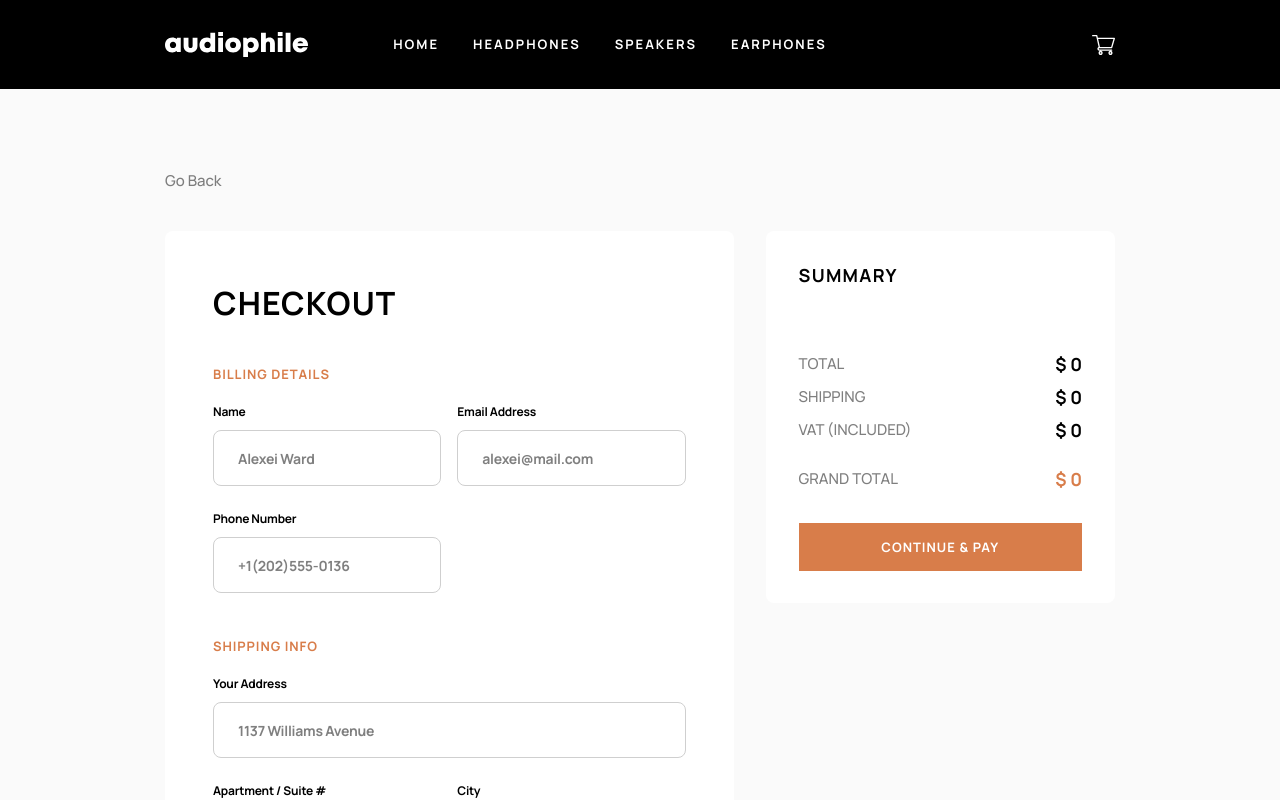
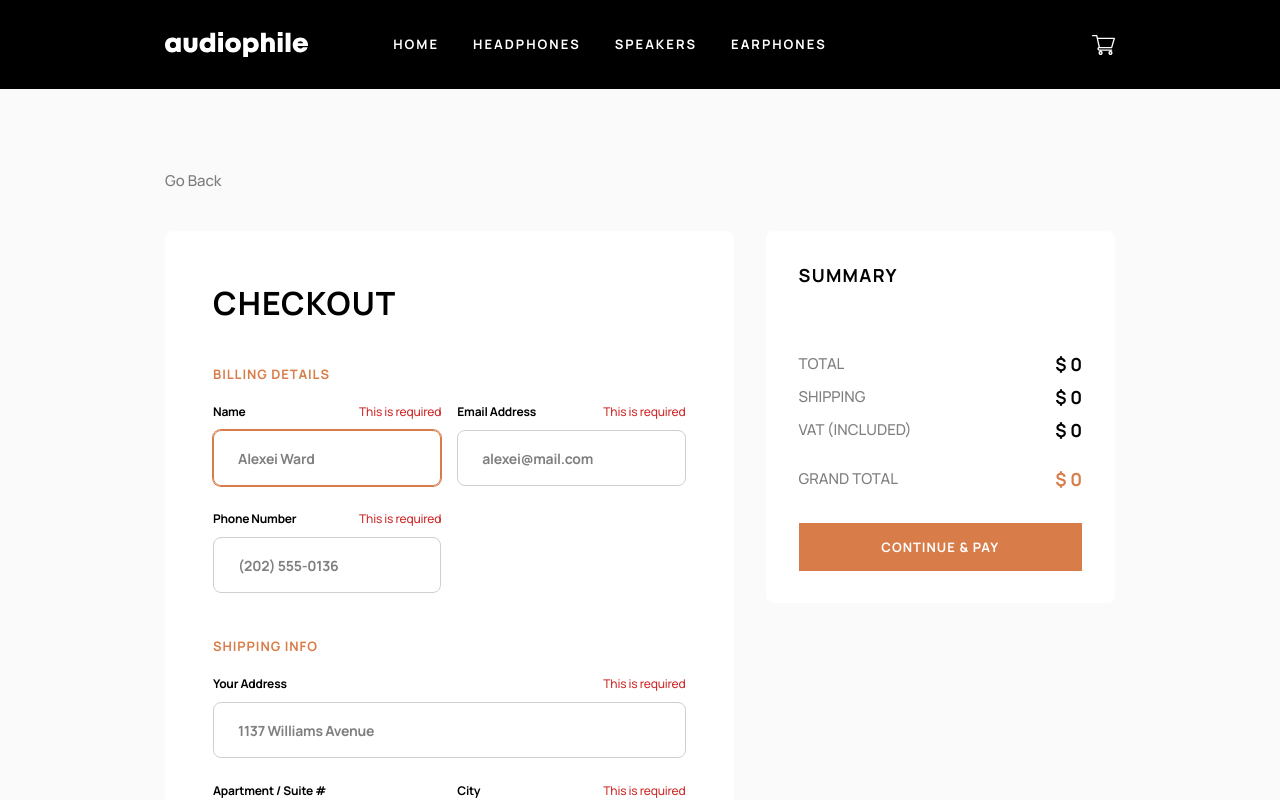
Before and after one commit to BlackiePearlJoobi/audiophile-ecommerce-website, a Next.js app: page /checkout in a window 1280 px wide. Both pictures are taken after a click on the button "CONTINUE & PAY". Shown: the top 800 px of the page. Built offline with nearby package versions, Linux system fonts and the light colour scheme.

Commit message:
Implemented form validation

```diff
--- a/app/checkout/page.tsx
+++ b/app/checkout/page.tsx
@@ -1,16 +1,47 @@
 "use client";
 
 import React from "react";
-import { useState, useEffect } from "react";
+import { useState, useEffect, useRef } from "react";
+import { useForm } from "react-hook-form";
 import { useCart } from "../CartContext";
+import { FormValues } from "../types/product";
 import GoBackButton from "../components/GoBackButton";
 import Summary from "../components/Summary";
 import PaymentMethod from "../components/PaymentMethod";
 import Confirmation from "../components/Confirmation";
+import USStates from "../components/USStates";
 
 const Checkout = () => {
   const { clearCart } = useCart();
+  const formRef = useRef<HTMLFormElement>(null);
   const [orderConfirmed, setOrderConfirmed] = useState(false);
+
+  const {
+    register,
+    handleSubmit,
+    formState: { errors },
+    setValue,
+  } = useForm<FormValues>();
+
+  const formatPhone = (value: string) => {
+    const digits = value.replace(/\D/g, "").slice(0, 10); // allow only 10 digits
+    const len = digits.length;
+
+    if (len === 0) return "";
+    if (len <= 3) return `(${digits}`;
+    if (len <= 6) return `(${digits.slice(0, 3)}) ${digits.slice(3)}`;
+    return `(${digits.slice(0, 3)}) ${digits.slice(3, 6)} ${digits.slice(6)}`;
+  };
+
+  // submit function (prop) passed to <Summary>'s payment button
+  const submitOrder = () => {
+    formRef.current?.requestSubmit();
+  };
+
+  // show the confirmation modal (everything validated at this point)
+  const onSubmit = () => {
+    setOrderConfirmed(true);
+  };
 
   useEffect(() => {
     if (orderConfirmed) {
@@ -30,9 +61,9 @@ const Checkout = () => {
       <GoBackButton></GoBackButton>
       <main className="mb-[97px] flex flex-col gap-[32px] sm:mb-[116px] lg:mb-[141px] xl:flex-row xl:gap-[32px]">
         <form
-          action=""
-          method=""
+          ref={formRef}
           className="mx-[24px] px-[24px] pt-[24px] pb-[31px] bg-[var(--white)] rounded-[8px] flex flex-col gap-[32px] sm:mx-[40px] sm:px-[27px] sm:py-[30px] sm:gap-[41px] lg:mx-[165px] xl:mr-0 xl:px-[48px] xl:pt-[54px] xl:pb-[48px] xl:flex-5"
+          onSubmit={handleSubmit(onSubmit)}
         >
           <h1 className="text-[28px] leading-[var(--line-height-bold-28)] tracking-[1px] font-[var(--font-weight-bold)] text-[var(--black)] sm:text-[32px] sm:leading-[var(--line-height-bold-32)] sm:tracking-[var(--letter-spacing-bold-32)]">
             CHECKOUT
@@ -43,53 +74,94 @@ const Checkout = () => {
             </legend>
             <ul className="flex flex-col gap-[24px] sm:flex-row sm:flex-wrap sm:gap-x-[16px]">
               <li className="flex flex-col gap-[9px] sm:w-[calc(50%-8px)]">
+                <div className="flex flex-row justify-between">
                   <label
                     htmlFor="name"
                     className="text-[12px] tracking-[-0.21px] font-[var(--font-weight-bold)]"
                   >
                     Name
                   </label>
+                  {typeof errors.name?.message === "string" && (
+                    <span className="text-[12px] tracking-[-0.21px] font-[var(--font-weight-medium)] text-[var(--red)]">
+                      {errors.name?.message}
+                    </span>
+                  )}
+                </div>
                 <input
                   type="text"
                   id="name"
-                  name="name"
+                  {...register("name", {
+                    required: "This is required",
+                  })}
                   autoComplete="name"
                   placeholder="Alexei Ward"
-                  required
                   className="w-full h-[56px] px-[24px] border border-solid border-[#cfcfcf] rounded-[8px] text-[14px] tracking-[-0.25px] font-[var(--font-weight-bold)] text-[var(--black)] hover:border-[var(--dark-orange)] focus:border-[var(--dark-orange)] focus:outline-none focus:ring focus:ring-[var(--dark-orange)]"
                 ></input>
               </li>
               <li className="flex flex-col gap-[9px] sm:w-[calc(50%-8px)]">
+                <div className="flex flex-row justify-between">
                   <label
                     htmlFor="mail"
                     className="text-[12px] tracking-[-0.21px] font-[var(--font-weight-bold)]"
                   >
                     Email Address
                   </label>
+                  {typeof errors.email?.message === "string" && (
+                    <span className="text-[12px] tracking-[-0.21px] font-[var(--font-weight-medium)] text-[var(--red)]">
+                      {errors.email?.message}
+                    </span>
+                  )}
+                </div>
                 <input
                   type="email"
                   id="mail"
-                  name="email"
+                  {...register("email", {
+                    required: "This is required",
+                    pattern: {
+                      value: /^\w+([.-]?\w+)*@\w+([.-]?\w+)*\.\w{2,}$/i,
+                      message: "Wrong format",
+                    },
+                  })}
                   autoComplete="email"
                   placeholder="alexei@mail.com"
-                  required
                   className="w-full h-[56px] px-[24px] border border-solid border-[#cfcfcf] rounded-[8px] text-[14px] tracking-[-0.25px] font-[var(--font-weight-bold)] text-[var(--black)] hover:border-[var(--dark-orange)] focus:border-[var(--dark-orange)] focus:outline-none focus:ring focus:ring-[var(--dark-orange)]"
                 ></input>
               </li>
               <li className="flex flex-col gap-[9px] sm:w-[calc(50%-8px)]">
+                <div className="flex flex-row justify-between">
                   <label
                     htmlFor="phone"
                     className="text-[12px] tracking-[-0.21px] font-[var(--font-weight-bold)]"
                   >
                     Phone Number
                   </label>
+                  {typeof errors.phone_number?.message === "string" && (
+                    <span className="text-[12px] tracking-[-0.21px] font-[var(--font-weight-medium)] text-[var(--red)]">
+                      {errors.phone_number?.message}
+                    </span>
+                  )}
+                </div>
                 <input
                   type="tel"
                   id="phone"
-                  name="phone_number"
+                  {...register("phone_number", {
+                    required: "This is required",
+                    pattern: {
+                      value: /^\(\d{3}\) \d{3} \d{4}$/,
+                      message: "Wrong format",
+                    },
+                    // Live formatting
+                    // Respect user backspace — so they can delete chars without re-injection immediately
+                    onChange: (e) => {
+                      const prev = e.target.value;
+                      const next = formatPhone(prev);
+                      if (next !== prev) {
+                        setValue("phone_number", next);
+                      }
+                    },
+                  })}
                   autoComplete="tel"
-                  placeholder="+1(202)555-0136"
-                  required
+                  placeholder="(202) 555-0136"
                   className="w-full h-[56px] px-[24px] border border-solid border-[#cfcfcf] rounded-[8px] text-[14px] tracking-[-0.25px] font-[var(--font-weight-bold)] text-[var(--black)] hover:border-[var(--dark-orange)] focus:border-[var(--dark-orange)] focus:outline-none focus:ring focus:ring-[var(--dark-orange)]"
                 ></input>
               </li>
@@ -101,19 +173,27 @@ const Checkout = () => {
             </legend>
             <ul className="flex flex-col gap-[24px] sm:flex-row sm:flex-wrap sm:gap-x-[16px]">
               <li className="flex flex-col gap-[9px] sm:w-full">
+                <div className="flex flex-row justify-between">
                   <label
                     htmlFor="street"
                     className="text-[12px] tracking-[-0.21px] font-[var(--font-weight-bold)]"
                   >
                     Your Address
                   </label>
+                  {typeof errors.street?.message === "string" && (
+                    <span className="text-[12px] tracking-[-0.21px] font-[var(--font-weight-medium)] text-[var(--red)]">
+                      {errors.street?.message}
+                    </span>
+                  )}
+                </div>
                 <input
                   type="text"
                   id="street"
-                  name="street"
+                  {...register("street", {
+                    required: "This is required",
+                  })}
                   autoComplete="street-address"
                   placeholder="1137 Williams Avenue"
-                  required
                   className="w-full h-[56px] px-[24px] border border-solid border-[#cfcfcf] rounded-[8px] text-[14px] tracking-[-0.25px] font-[var(--font-weight-bold)] text-[var(--black)] hover:border-[var(--dark-orange)] focus:border-[var(--dark-orange)] focus:outline-none focus:ring focus:ring-[var(--dark-orange)]"
                 ></input>
               </li>
@@ -134,112 +214,90 @@ const Checkout = () => {
                 ></input>
               </li>
               <li className="flex flex-col gap-[9px] sm:w-[calc(50%-8px)]">
+                <div className="flex flex-row justify-between">
                   <label
                     htmlFor="city"
                     className="text-[12px] tracking-[-0.21px] font-[var(--font-weight-bold)]"
                   >
                     City
                   </label>
+                  {typeof errors.city?.message === "string" && (
+                    <span className="text-[12px] tracking-[-0.21px] font-[var(--font-weight-medium)] text-[var(--red)]">
+                      {errors.city?.message}
+                    </span>
+                  )}
+                </div>
                 <input
                   type="text"
                   id="city"
-                  name="city"
+                  {...register("city", {
+                    required: "This is required",
+                  })}
                   autoComplete="address-level2"
                   placeholder="New York"
-                  required
                   className="w-full h-[56px] px-[24px] border border-solid border-[#cfcfcf] rounded-[8px] text-[14px] tracking-[-0.25px] font-[var(--font-weight-bold)] text-[var(--black)] hover:border-[var(--dark-orange)] focus:border-[var(--dark-orange)] focus:outline-none focus:ring focus:ring-[var(--dark-orange)]"
                 ></input>
               </li>
               <li className="flex flex-col gap-[9px] sm:w-[calc(50%-8px)]">
+                <div className="flex flex-row justify-between">
                   <label
                     htmlFor="state"
                     className="text-[12px] tracking-[-0.21px] font-[var(--font-weight-bold)]"
                   >
                     State / Province
                   </label>
+                  {typeof errors.state?.message === "string" && (
+                    <span className="text-[12px] tracking-[-0.21px] font-[var(--font-weight-medium)] text-[var(--red)]">
+                      {errors.state?.message}
+                    </span>
+                  )}
+                </div>
                 <select
                   id="state"
-                  name="state"
+                  {...register("state", {
+                    required: "This is required",
+                  })}
                   autoComplete="address-level1"
-                  required
                   className="w-full h-[56px] px-[24px] border border-solid border-[#cfcfcf] rounded-[8px] text-[14px] tracking-[-0.25px] font-[var(--font-weight-bold)] text-[var(--black)] hover:border-[var(--dark-orange)] focus:border-[var(--dark-orange)] focus:outline-none focus:ring focus:ring-[var(--dark-orange)]"
                 >
-                  <option value="">Select a state</option>
-                  <option value="AL">Alabama</option>
-                  <option value="AK">Alaska</option>
-                  <option value="AZ">Arizona</option>
-                  <option value="AR">Arkansas</option>
-                  <option value="CA">California</option>
-                  <option value="CO">Colorado</option>
-                  <option value="CT">Connecticut</option>
-                  <option value="DE">Delaware</option>
-                  <option value="DC">District Of Columbia</option>
-                  <option value="FL">Florida</option>
-                  <option value="GA">Georgia</option>
-                  <option value="HI">Hawaii</option>
-                  <option value="ID">Idaho</option>
-                  <option value="IL">Illinois</option>
-                  <option value="IN">Indiana</option>
-                  <option value="IA">Iowa</option>
-                  <option value="KS">Kansas</option>
-                  <option value="KY">Kentucky</option>
-                  <option value="LA">Louisiana</option>
-                  <option value="ME">Maine</option>
-                  <option value="MD">Maryland</option>
-                  <option value="MA">Massachusetts</option>
-                  <option value="MI">Michigan</option>
-                  <option value="MN">Minnesota</option>
-                  <option value="MS">Mississippi</option>
-                  <option value="MO">Missouri</option>
-                  <option value="MT">Montana</option>
-                  <option value="NE">Nebraska</option>
-                  <option value="NV">Nevada</option>
-                  <option value="NH">New Hampshire</option>
-                  <option value="NJ">New Jersey</option>
-                  <option value="NM">New Mexico</option>
-                  <option value="NY">New York</option>
-                  <option value="NC">North Carolina</option>
-                  <option value="ND">North Dakota</option>
-                  <option value="OH">Ohio</option>
-                  <option value="OK">Oklahoma</option>
-                  <option value="OR">Oregon</option>
-                  <option value="PA">Pennsylvania</option>
-                  <option value="RI">Rhode Island</option>
-                  <option value="SC">South Carolina</option>
-                  <option value="SD">South Dakota</option>
-                  <option value="TN">Tennessee</option>
-                  <option value="TX">Texas</option>
-                  <option value="UT">Utah</option>
-                  <option value="VT">Vermont</option>
-                  <option value="VA">Virginia</option>
-                  <option value="WA">Washington</option>
-                  <option value="WV">West Virginia</option>
-                  <option value="WI">Wisconsin</option>
-                  <option value="WY">Wyoming</option>
+                  <USStates></USStates>
                 </select>
               </li>
               <li className="flex flex-col gap-[9px] sm:w-[calc(50%-8px)]">
+                <div className="flex flex-row justify-between">
                   <label
                     htmlFor="zip"
                     className="text-[12px] tracking-[-0.21px] font-[var(--font-weight-bold)]"
                   >
                     ZIP Code
                   </label>
+                  {typeof errors.zip?.message === "string" && (
+                    <span className="text-[12px] tracking-[-0.21px] font-[var(--font-weight-medium)] text-[var(--red)]">
+                      {errors.zip?.message}
+                    </span>
+                  )}
+                </div>
                 <input
                   type="text"
                   id="zip"
-                  name="zip"
+                  {...register("zip", {
+                    required: "This is required",
+                    pattern: {
+                      value: /^[1-9]{5}(-[0-9]{4})?$/,
+                      message: "Wrong format",
+                    },
+                  })}
                   autoComplete="postal-code"
                   placeholder="10001"
-                  required
                   className="w-full h-[56px] px-[24px] border border-solid border-[#cfcfcf] rounded-[8px] text-[14px] tracking-[-0.25px] font-[var(--font-weight-bold)] text-[var(--black)] hover:border-[var(--dark-orange)] focus:border-[var(--dark-orange)] focus:outline-none focus:ring focus:ring-[var(--dark-orange)]"
                 ></input>
               </li>
             </ul>
           </fieldset>
-          <PaymentMethod></PaymentMethod>
+          <PaymentMethod register={register} errors={errors}></PaymentMethod>
+          <input type="submit" className="hidden" />
         </form>
-        <Summary></Summary>
+        <Summary submitOrder={submitOrder}></Summary>
       </main>
       {orderConfirmed && <Confirmation backToHome={backToHome}></Confirmation>}
     </div>
--- a/app/components/PaymentMethod.tsx
+++ b/app/components/PaymentMethod.tsx
@@ -2,9 +2,17 @@
 
 import React from "react";
 import { useState } from "react";
+import type { UseFormRegister, FieldErrors } from "react-hook-form";
+import { FormValues } from "../types/product";
 import Image from "next/image";
 
-const PaymentMethod = () => {
+const PaymentMethod = ({
+  register,
+  errors,
+}: {
+  register: UseFormRegister<FormValues>;
+  errors: FieldErrors<FormValues>;
+}) => {
   const [payWithEMoney, setPayWithEMoney] = useState(false);
   const [payInCash, setPayInCash] = useState(false);
 
@@ -14,9 +22,16 @@ const PaymentMethod = () => {
         PAYMENT DETAILS
       </legend>
       <div className="flex flex-col gap-[16px] sm:flex-row">
+        <div className="flex flex-row justify-between gap-[10px] sm:w-[calc(50%-8px)]">
           <span className="text-[12px] tracking-[-0.21px] font-[var(--font-weight-bold)] sm:w-[calc(50%-8px)]">
             Payment Method
           </span>
+          {typeof errors.payment_method?.message === "string" && (
+            <span className="text-[12px] tracking-[-0.21px] font-[var(--font-weight-medium)] text-[var(--red)]">
+              {errors.payment_method?.message}
+            </span>
+          )}
+        </div>
         <ul className="flex flex-col gap-[16px] sm:w-[calc(50%-8px)]">
           <li className="flex flex-col gap-[9px]">
             <label
@@ -26,9 +41,10 @@ const PaymentMethod = () => {
               <input
                 type="radio"
                 id="e-money"
-                name="payment_method"
+                {...register("payment_method", {
+                  required: "Please select one of these options.",
+                })}
                 value="e-Money"
-                required
                 className="accent-[var(--dark-orange)]"
                 onClick={() => {
                   setPayWithEMoney(true);
@@ -46,9 +62,10 @@ const PaymentMethod = () => {
               <input
                 type="radio"
                 id="cash"
-                name="payment_method"
+                {...register("payment_method", {
+                  required: "Please select one of these options",
+                })}
                 value="Cash on Delivery"
-                required
                 className="accent-[var(--dark-orange)]"
                 onClick={() => {
                   setPayWithEMoney(false);
@@ -63,34 +80,58 @@ const PaymentMethod = () => {
       {payWithEMoney && (
         <ul className="mt-[32px] flex flex-col gap-[24px] sm:flex-row sm:flex-wrap sm:gap-x-[16px]">
           <li className="flex flex-col gap-[9px] sm:w-[calc(50%-8px)]">
+            <div className="flex flex-row justify-between">
               <label
                 htmlFor="e_money_number"
                 className="text-[12px] tracking-[-0.21px] font-[var(--font-weight-bold)]"
               >
                 e-Money Number
               </label>
+              {typeof errors.e_money_number?.message === "string" && (
+                <span className="text-[12px] tracking-[-0.21px] font-[var(--font-weight-medium)] text-[var(--red)]">
+                  {errors.e_money_number?.message}
+                </span>
+              )}
+            </div>
             <input
               type="text"
               id="e_money_number"
-              name="e_money_number"
+              {...register("e_money_number", {
+                required: "This is required",
+                pattern: {
+                  value: /^[0-9]{9}$/,
+                  message: "The number must be 9 digits",
+                },
+              })}
               placeholder="238521993"
-              required
               className="w-full h-[56px] px-[24px] border border-solid border-[#cfcfcf] rounded-[8px] text-[14px] tracking-[-0.25px] font-[var(--font-weight-bold)] text-[var(--black)] hover:border-[var(--dark-orange)] focus:border-[var(--dark-orange)] focus:outline-none focus:ring focus:ring-[var(--dark-orange)]"
             ></input>
           </li>
           <li className="flex flex-col gap-[9px] sm:w-[calc(50%-8px)]">
+            <div className="flex flex-row justify-between">
               <label
                 htmlFor="e_money_PIN"
                 className="text-[12px] tracking-[-0.21px] font-[var(--font-weight-bold)]"
               >
                 e-Money PIN
               </label>
+              {typeof errors.e_money_PIN?.message === "string" && (
+                <span className="text-[12px] tracking-[-0.21px] font-[var(--font-weight-medium)] text-[var(--red)]">
+                  {errors.e_money_PIN?.message}
+                </span>
+              )}
+            </div>
             <input
               type="text"
               id="e_money_PIN"
-              name="e_money_PIN"
+              {...register("e_money_PIN", {
+                required: "This is required",
+                pattern: {
+                  value: /^[0-9]{4}$/,
+                  message: "The PIN must be 4 digits",
+                },
+              })}
               placeholder="6891"
-              required
               className="w-full h-[56px] px-[24px] border border-solid border-[#cfcfcf] rounded-[8px] text-[14px] tracking-[-0.25px] font-[var(--font-weight-bold)] text-[var(--black)] hover:border-[var(--dark-orange)] focus:border-[var(--dark-orange)] focus:outline-none focus:ring focus:ring-[var(--dark-orange)]"
             ></input>
           </li>
--- /dev/null
+++ b/app/components/USStates.tsx
@@ -0,0 +1,62 @@
+import React from "react";
+
+const USStates = () => {
+  return (
+    <>
+      <option value="">Select a state</option>
+      <option value="AL">Alabama</option>
+      <option value="AK">Alaska</option>
+      <option value="AZ">Arizona</option>
+      <option value="AR">Arkansas</option>
+      <option value="CA">California</option>
+      <option value="CO">Colorado</option>
+      <option value="CT">Connecticut</option>
+      <option value="DE">Delaware</option>
+      <option value="DC">District Of Columbia</option>
+      <option value="FL">Florida</option>
+      <option value="GA">Georgia</option>
+      <option value="HI">Hawaii</option>
+      <option value="ID">Idaho</option>
+      <option value="IL">Illinois</option>
+      <option value="IN">Indiana</option>
+      <option value="IA">Iowa</option>
+      <option value="KS">Kansas</option>
+      <option value="KY">Kentucky</option>
+      <option value="LA">Louisiana</option>
+      <option value="ME">Maine</option>
+      <option value="MD">Maryland</option>
+      <option value="MA">Massachusetts</option>
+      <option value="MI">Michigan</option>
+      <option value="MN">Minnesota</option>
+      <option value="MS">Mississippi</option>
+      <option value="MO">Missouri</option>
+      <option value="MT">Montana</option>
+      <option value="NE">Nebraska</option>
+      <option value="NV">Nevada</option>
+      <option value="NH">New Hampshire</option>
+      <option value="NJ">New Jersey</option>
+      <option value="NM">New Mexico</option>
+      <option value="NY">New York</option>
+      <option value="NC">North Carolina</option>
+      <option value="ND">North Dakota</option>
+      <option value="OH">Ohio</option>
+      <option value="OK">Oklahoma</option>
+      <option value="OR">Oregon</option>
+      <option value="PA">Pennsylvania</option>
+      <option value="RI">Rhode Island</option>
+      <option value="SC">South Carolina</option>
+      <option value="SD">South Dakota</option>
+      <option value="TN">Tennessee</option>
+      <option value="TX">Texas</option>
+      <option value="UT">Utah</option>
+      <option value="VT">Vermont</option>
+      <option value="VA">Virginia</option>
+      <option value="WA">Washington</option>
+      <option value="WV">West Virginia</option>
+      <option value="WI">Wisconsin</option>
+      <option value="WY">Wyoming</option>
+    </>
+  );
+};
+
+export default USStates;
--- a/app/globals.css
+++ b/app/globals.css
@@ -51,6 +51,7 @@
 
   --line-height-medium-15: 25px;
 
+  --red: #cd2c2c;
   --dark-orange: #d87d4a;
   --orange: #fbaf85;
   --black: #000000;
--- a/package.json
+++ b/package.json
@@ -12,7 +12,8 @@
     "@prisma/client": "^6.10.1",
     "next": "15.3.3",
     "react": "^19.0.0",
-    "react-dom": "^19.0.0"
+    "react-dom": "^19.0.0",
+    "react-hook-form": "^7.59.0"
   },
   "devDependencies": {
     "@eslint/eslintrc": "^3",
```
Also changed, not shown: app/components/Summary.tsx (+6 -1 lines), app/types/product.ts (+13 -0 lines), 1 other file (tests, documents, lock files or other folders). Lines whose indentation alone changed are shown as unchanged.
